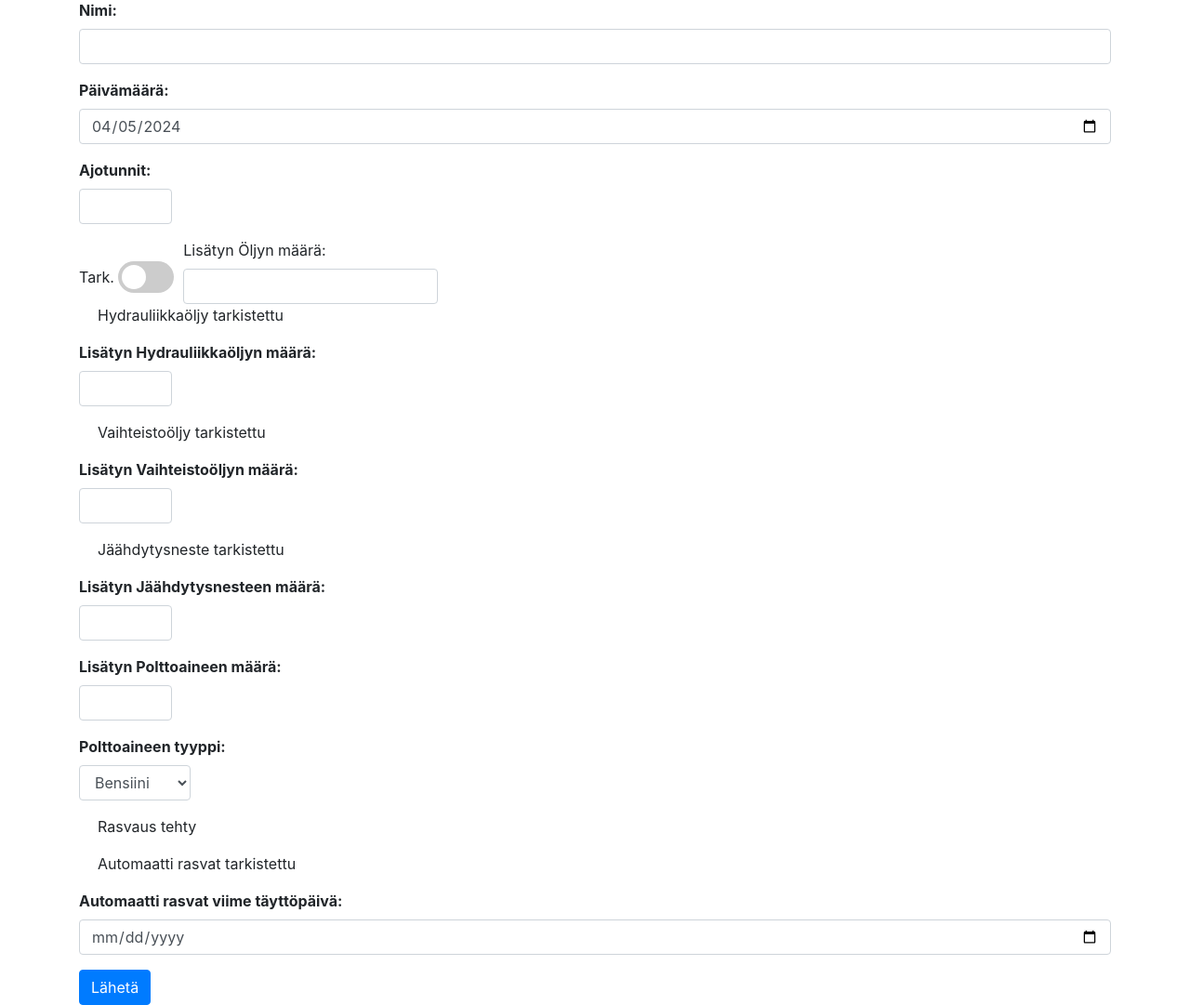
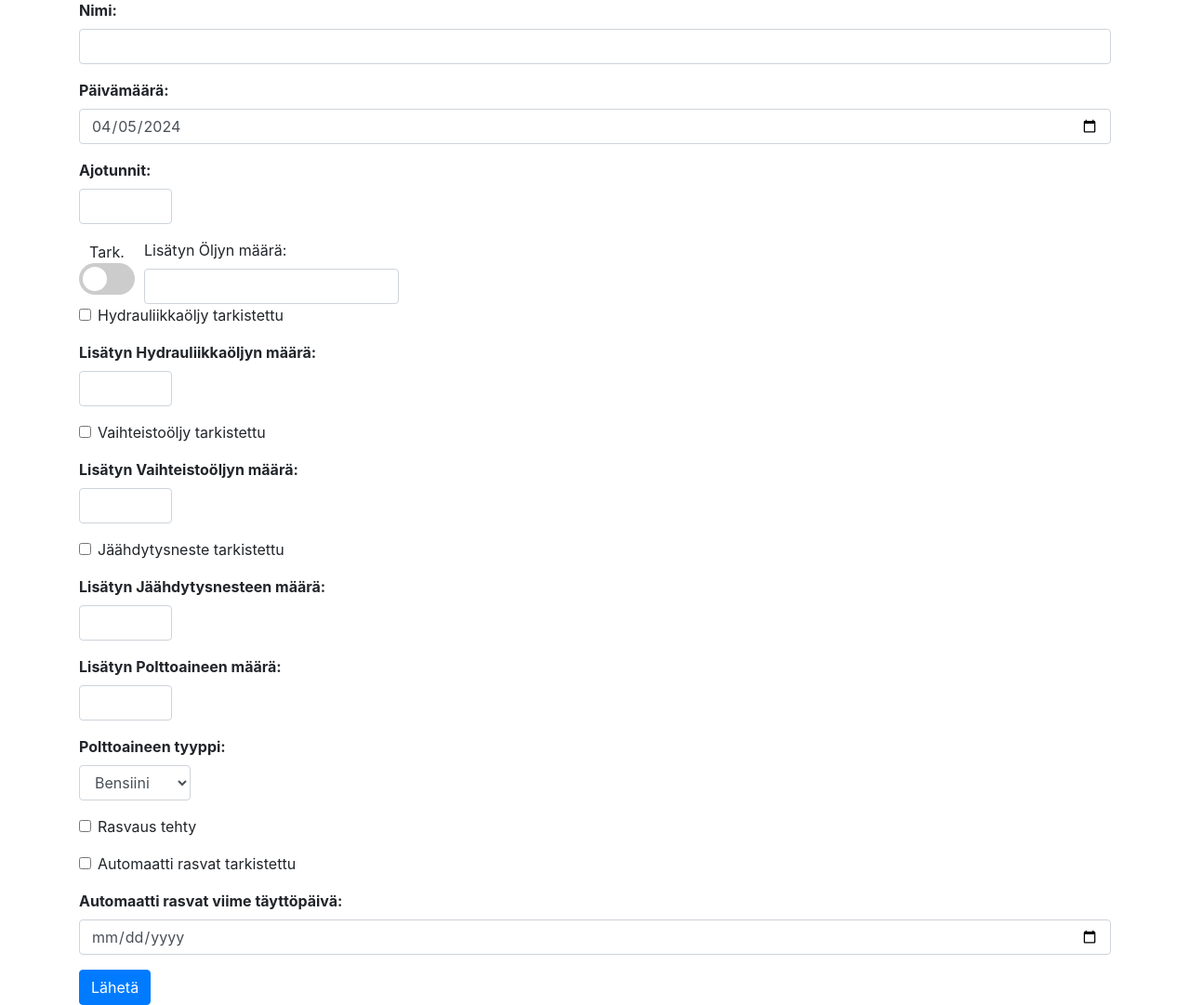
Before and after one commit to Team-OperativeDiary/Equipment-Usage-Diary, a Flask app: page /1/1 in a window 1280 px wide. Shown: the part 111-1192 px from the top of the page at 93% size. Run offline with Flask 3, Linux system fonts and the light colour scheme; data that the repository does not hold is empty; some libraries are stand-ins or nearby versions.

Commit message:
update form aligment

```diff
--- a/app/static/styles_form.css
+++ b/app/static/styles_form.css
@@ -22,32 +22,37 @@ body{
     font-weight: normal;
 }
 
+.toggle-switch {
+    position: relative;
+    display: flex;
+    flex-direction: column;
+    align-items: center;
+    text-align: center;
+    cursor: pointer;
+}
 
-input[type="checkbox"] {
+.toggle-switch input[type="checkbox"] {
     display: none;
 }
 
-.toggle-container {
-    margin-top: 20px;
+.toggle-slider {
+    position: relative;
+    width: 60px;
+    height: 34px;
+    background-color: #ccc;
+    border-radius: 34px;
+    transition: .4s;
 }
 
-.toggle-switch {
-    position: relative;
-    display: inline-block;
-    width: 60px;
-    height: 34px;
-    vertical-align: middle;
-}
-
-.toggle-switch input[type="checkbox"] + .toggle-slider {
+.toggle-slider:before {
+    content: "";
     position: absolute;
-    cursor: pointer;
-    top: 0;
-    left: 0;
-    right: 0;
-    bottom: 0;
-    background-color: #ccc;
-    border-radius: 34px;
+    top: 4px;
+    left: 4px;
+    width: 26px;
+    height: 26px;
+    background-color: white;
+    border-radius: 50%;
     transition: .4s;
 }
 
@@ -55,18 +60,6 @@ input[type="checkbox"] {
     background-color: #0c36ff;
 }
 
-.toggle-slider:before {
-    position: absolute;
-    content: "";
-    height: 26px;
-    width: 26px;
-    left: 4px;
-    bottom: 4px;
-    background-color: white;
-    border-radius: 50%;
-    transition: .4s;
-}
-
 .toggle-switch input[type="checkbox"]:checked + .toggle-slider:before {
     transform: translateX(26px);
 }
--- a/app/templates/form.html
+++ b/app/templates/form.html
@@ -48,8 +48,8 @@
             <div class="form-row align-items-center">
                 <div class="col-auto">
                     <div class="toggle-container">
-                        <label for="oilChecked" class="align-middle">Tark.</label>
-                        <label class="toggle-switch">
+                        <label class="toggle-switch" for="oilChecked">
+                            Tark.
                             <input type="checkbox" id="oilChecked" name="oilChecked">
                             <span class="toggle-slider"></span>
                         </label>
@@ -60,6 +60,9 @@
                     <input type="number" class="form-control" id="oilAddedAmount" name="oilAddedAmount">
                 </div>
             </div>
+
+
+
 
 
             <div class="form-group form-check">
```
